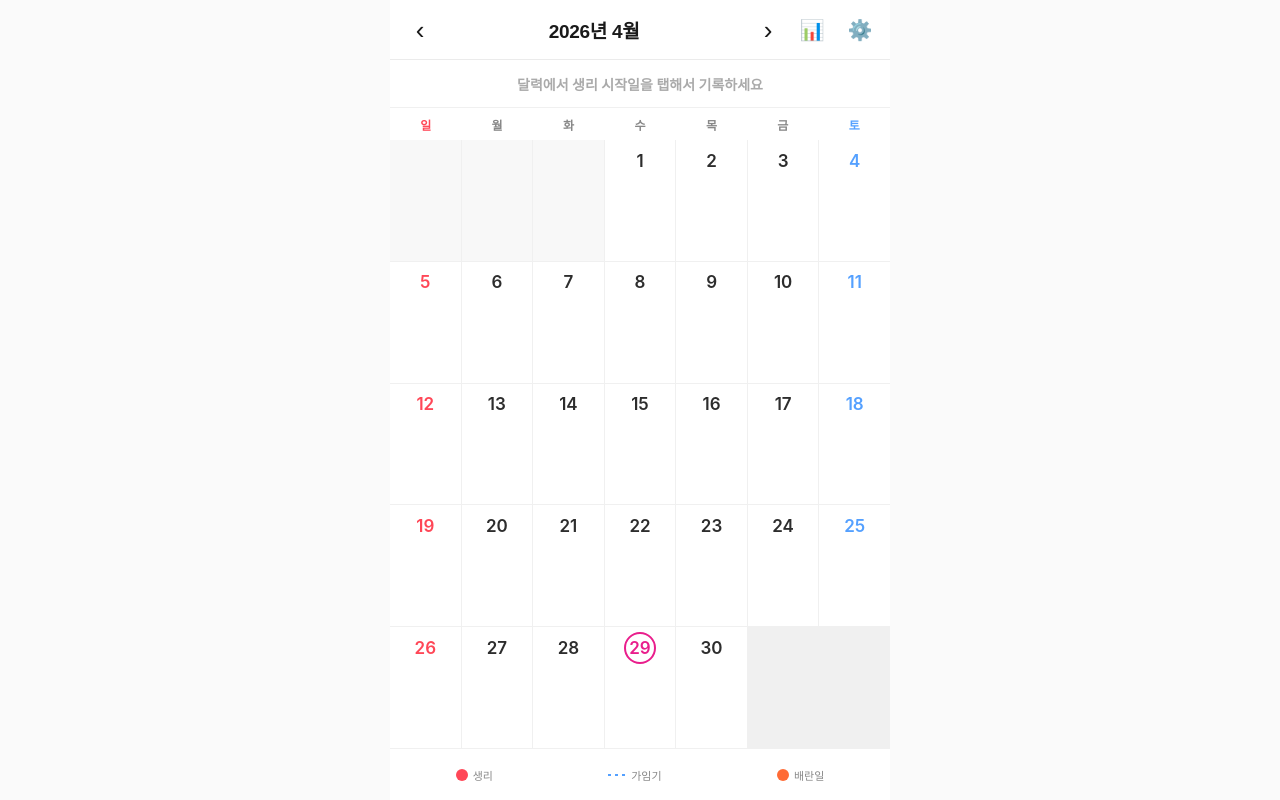
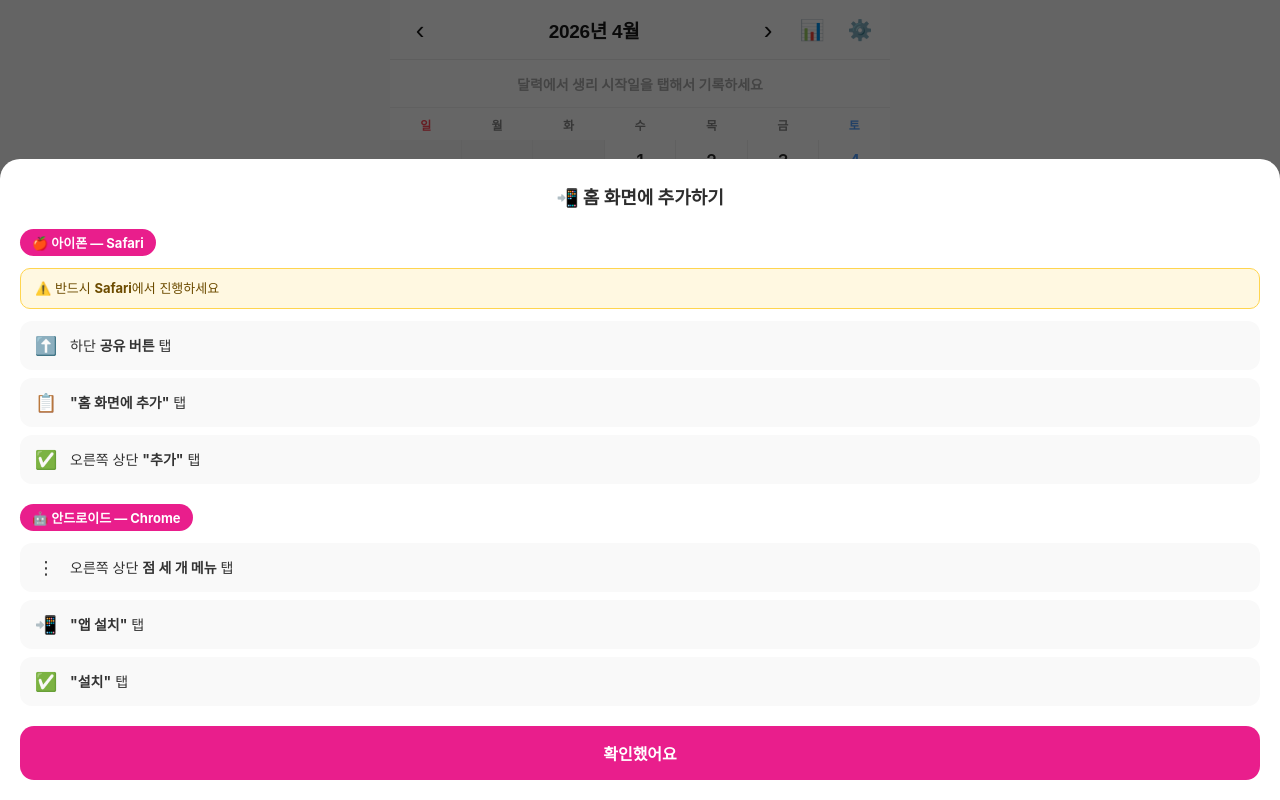
Before and after one commit to gibsons1894-coder/period-tracker, a plain HTML site: page index.html in a window 1280 px wide. Drawn offline with Linux system fonts and the light colour scheme.

Commit message:
최초 실행 시 설치 가이드 자동 표시
설정 버튼 방식 제거. 앱 첫 실행 시 홈 화면 추가 가이드 오버레이 자동 표시. 확인 후 localStorage에 기록해 재표시 안 함. PWA 설치 상태면 표시 안 함.

Co-Authored-By: Claude Sonnet 4.6 <noreply@anthropic.com>

```diff
--- a/app.js
+++ b/app.js
@@ -1111,13 +1111,17 @@ function closeFertileInfo() {
   document.getElementById('fertileInfoModal').classList.add('hidden');
 }
 
-// ── Install Guide modal ────────────────────────────────
-function openInstallGuide() {
-  document.getElementById('installGuideModal').classList.remove('hidden');
+// ── Install Guide (first launch) ───────────────────────
+function maybeShowInstallGuide() {
+  const isStandalone = window.matchMedia('(display-mode: standalone)').matches || navigator.standalone;
+  if (isStandalone) return;
+  if (localStorage.getItem('installGuideSeen')) return;
+  document.getElementById('installGuide').classList.remove('hidden');
 }
 
-function closeInstallGuide() {
-  document.getElementById('installGuideModal').classList.add('hidden');
+function dismissInstallGuide() {
+  localStorage.setItem('installGuideSeen', '1');
+  document.getElementById('installGuide').classList.add('hidden');
 }
 
 // ── Legend ─────────────────────────────────────────────
@@ -1261,11 +1265,7 @@ function init() {
   document.getElementById('fertileInfoModal').addEventListener('click', function(e) {
     if (e.target === this) closeFertileInfo();
   });
-  document.getElementById('installGuideBtn').addEventListener('click', () => { closeSettings(); openInstallGuide(); });
-  document.getElementById('closeInstallGuide').addEventListener('click', closeInstallGuide);
-  document.getElementById('installGuideModal').addEventListener('click', function(e) {
-    if (e.target === this) closeInstallGuide();
-  });
+  document.getElementById('installGuideDismiss').addEventListener('click', dismissInstallGuide);
 
   // Sync events
   document.getElementById('syncShareBtn').addEventListener('click', shareSyncCode);
@@ -1295,6 +1295,8 @@ function init() {
   initSwipe();
   registerSW();
 
+  maybeShowInstallGuide();
+
   // Check notifications after a short delay
   setTimeout(checkAndNotify, 1500);
   setTimeout(initPushSubscription, 2000);
--- a/index.html
+++ b/index.html
@@ -176,9 +176,6 @@
         </div>
       </div>
 
-      <div class="settings-group">
-        <button id="installGuideBtn" class="backup-btn">📲 바탕화면에 앱 설치하기</button>
-      </div>
 
       <div class="settings-group">
         <div class="section-title">데이터 백업 / 복원</div>
@@ -237,59 +234,31 @@
   </div>
 </div>
 
-<!-- Install Guide Modal -->
-<div id="installGuideModal" class="modal hidden" role="dialog" aria-modal="true">
-  <div class="modal-content">
-    <div class="modal-header">
-      <h2>📲 앱 설치 방법</h2>
-      <button id="closeInstallGuide" class="close-btn" aria-label="닫기">✕</button>
-    </div>
-    <div class="modal-body">
+<!-- First Launch Install Guide -->
+<div id="installGuide" class="install-guide-overlay hidden">
+  <div class="install-guide-box">
+    <div class="install-guide-title">📲 홈 화면에 추가하기</div>
+
     <div class="install-guide-section">
-        <div class="install-guide-os-badge">🍎 아이폰 (iOS / Safari)</div>
-        <div class="install-guide-warning">⚠️ 반드시 <strong>Safari</strong> 브라우저에서 진행하세요</div>
+      <div class="install-guide-os-badge">🍎 아이폰 — Safari</div>
+      <div class="install-guide-warning">⚠️ 반드시 <strong>Safari</strong>에서 진행하세요</div>
       <ol class="install-guide-steps">
-          <li>
-            <span class="install-step-icon">🌐</span>
-            <span>Safari로 이 페이지 접속</span>
-          </li>
-          <li>
-            <span class="install-step-icon">⬆️</span>
-            <span>하단 <strong>공유 버튼</strong> 탭<br><small>(네모에 위쪽 화살표 아이콘)</small></span>
-          </li>
-          <li>
-            <span class="install-step-icon">📋</span>
-            <span>스크롤 내려서 <strong>"홈 화면에 추가"</strong> 탭</span>
-          </li>
-          <li>
-            <span class="install-step-icon">✅</span>
-            <span>오른쪽 상단 <strong>"추가"</strong> 탭</span>
-          </li>
+        <li><span class="install-step-icon">⬆️</span><span>하단 <strong>공유 버튼</strong> 탭</span></li>
+        <li><span class="install-step-icon">📋</span><span><strong>"홈 화면에 추가"</strong> 탭</span></li>
+        <li><span class="install-step-icon">✅</span><span>오른쪽 상단 <strong>"추가"</strong> 탭</span></li>
       </ol>
     </div>
+
     <div class="install-guide-section">
-        <div class="install-guide-os-badge">🤖 안드로이드 (Chrome)</div>
+      <div class="install-guide-os-badge">🤖 안드로이드 — Chrome</div>
       <ol class="install-guide-steps">
-          <li>
-            <span class="install-step-icon">🌐</span>
-            <span>Chrome으로 이 페이지 접속</span>
-          </li>
-          <li>
-            <span class="install-step-icon">⋮</span>
-            <span>주소창 오른쪽 <strong>점 세 개(⋮) 메뉴</strong> 탭</span>
-          </li>
-          <li>
-            <span class="install-step-icon">📲</span>
-            <span><strong>"앱 설치"</strong> 또는 <strong>"홈 화면에 추가"</strong> 탭</span>
-          </li>
-          <li>
-            <span class="install-step-icon">✅</span>
-            <span>확인 팝업에서 <strong>"설치"</strong> 탭</span>
-          </li>
+        <li><span class="install-step-icon">⋮</span><span>오른쪽 상단 <strong>점 세 개 메뉴</strong> 탭</span></li>
+        <li><span class="install-step-icon">📲</span><span><strong>"앱 설치"</strong> 탭</span></li>
+        <li><span class="install-step-icon">✅</span><span><strong>"설치"</strong> 탭</span></li>
       </ol>
-        <div class="install-guide-tip">💡 자동으로 하단에 설치 배너가 뜨기도 해요</div>
     </div>
-    </div>
+
+    <button id="installGuideDismiss" class="install-guide-dismiss">확인했어요</button>
   </div>
 </div>
 
--- a/style.css
+++ b/style.css
@@ -1190,20 +1190,48 @@ html, body {
   line-height: 1.6;
 }
 
-/* ── Install Guide ───────────────────────────────────── */
+/* ── Install Guide (first launch overlay) ────────────── */
+.install-guide-overlay {
+  position: fixed;
+  inset: 0;
+  background: rgba(0,0,0,0.6);
+  z-index: 9000;
+  display: flex;
+  align-items: flex-end;
+  justify-content: center;
+}
+.install-guide-overlay.hidden { display: none; }
+
+.install-guide-box {
+  background: #fff;
+  width: 100%;
+  max-height: 90dvh;
+  overflow-y: auto;
+  border-radius: 20px 20px 0 0;
+  padding: 24px 20px calc(20px + env(safe-area-inset-bottom));
+  animation: slideUp 0.3s ease;
+}
+
+.install-guide-title {
+  font-size: 18px;
+  font-weight: 700;
+  margin-bottom: 20px;
+  text-align: center;
+}
+
 .install-guide-section {
   margin-bottom: 20px;
 }
 
 .install-guide-os-badge {
   display: inline-block;
-  background: var(--color-primary, #ff6b9d);
+  background: var(--color-primary);
   color: #fff;
-  font-size: 14px;
+  font-size: 13px;
   font-weight: 700;
   padding: 4px 12px;
   border-radius: 20px;
-  margin-bottom: 14px;
+  margin-bottom: 12px;
 }
 
 .install-guide-warning {
@@ -1213,7 +1241,7 @@ html, body {
   padding: 10px 14px;
   font-size: 13px;
   color: #6D4C00;
-  margin-bottom: 14px;
+  margin-bottom: 12px;
   line-height: 1.5;
 }
 
@@ -1223,32 +1251,26 @@ html, body {
   margin: 0;
   display: flex;
   flex-direction: column;
-  gap: 10px;
+  gap: 8px;
 }
 
 .install-guide-steps li {
   display: flex;
-  align-items: flex-start;
+  align-items: center;
   gap: 12px;
   background: #F9F9F9;
   border-radius: 12px;
-  padding: 12px 14px;
+  padding: 11px 14px;
   font-size: 14px;
   line-height: 1.5;
   color: #333;
 }
 
-.install-guide-steps li small {
-  font-size: 12px;
-  color: #888;
-}
-
 .install-step-icon {
-  font-size: 20px;
+  font-size: 18px;
   flex-shrink: 0;
-  width: 28px;
+  width: 24px;
   text-align: center;
-  line-height: 1.4;
 }
 
 .install-guide-tip {
@@ -1258,17 +1280,21 @@ html, body {
   padding: 10px 14px;
   font-size: 13px;
   color: #2E7D32;
-  margin-top: 12px;
+  margin-top: 10px;
 }
 
-.install-guide-installed {
-  display: flex;
-  flex-direction: column;
-  align-items: center;
-  gap: 12px;
-  padding: 24px 0;
-  text-align: center;
-  color: #2E7D32;
+.install-guide-dismiss {
+  display: block;
+  width: 100%;
+  margin-top: 20px;
+  padding: 15px;
+  background: var(--color-primary);
+  color: #fff;
+  border: none;
+  border-radius: 14px;
   font-size: 16px;
-  font-weight: 600;
+  font-weight: 700;
+  cursor: pointer;
+  font-family: inherit;
 }
+.install-guide-dismiss:active { opacity: 0.85; }
```
Lines whose indentation alone changed are shown as unchanged.
